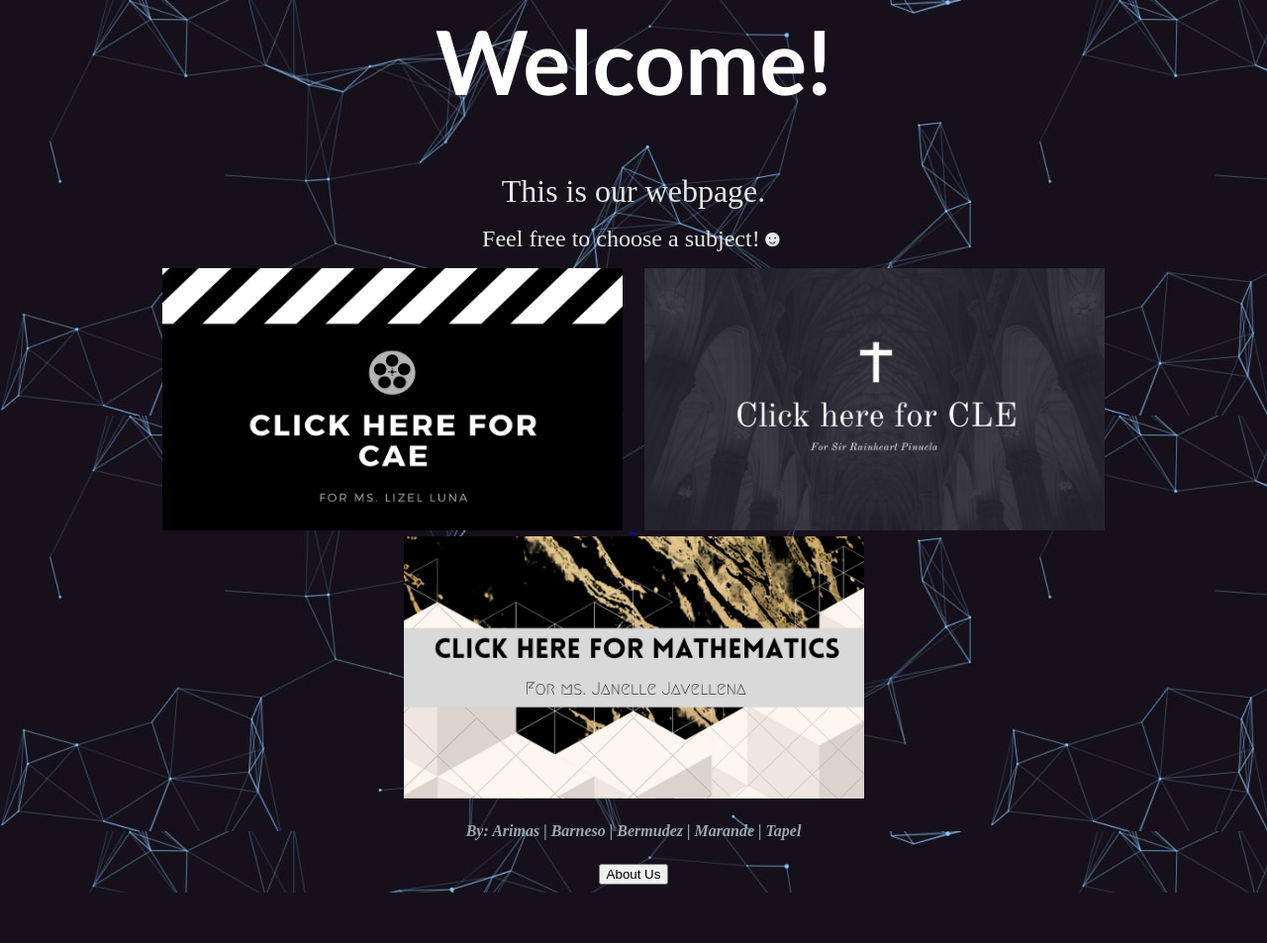
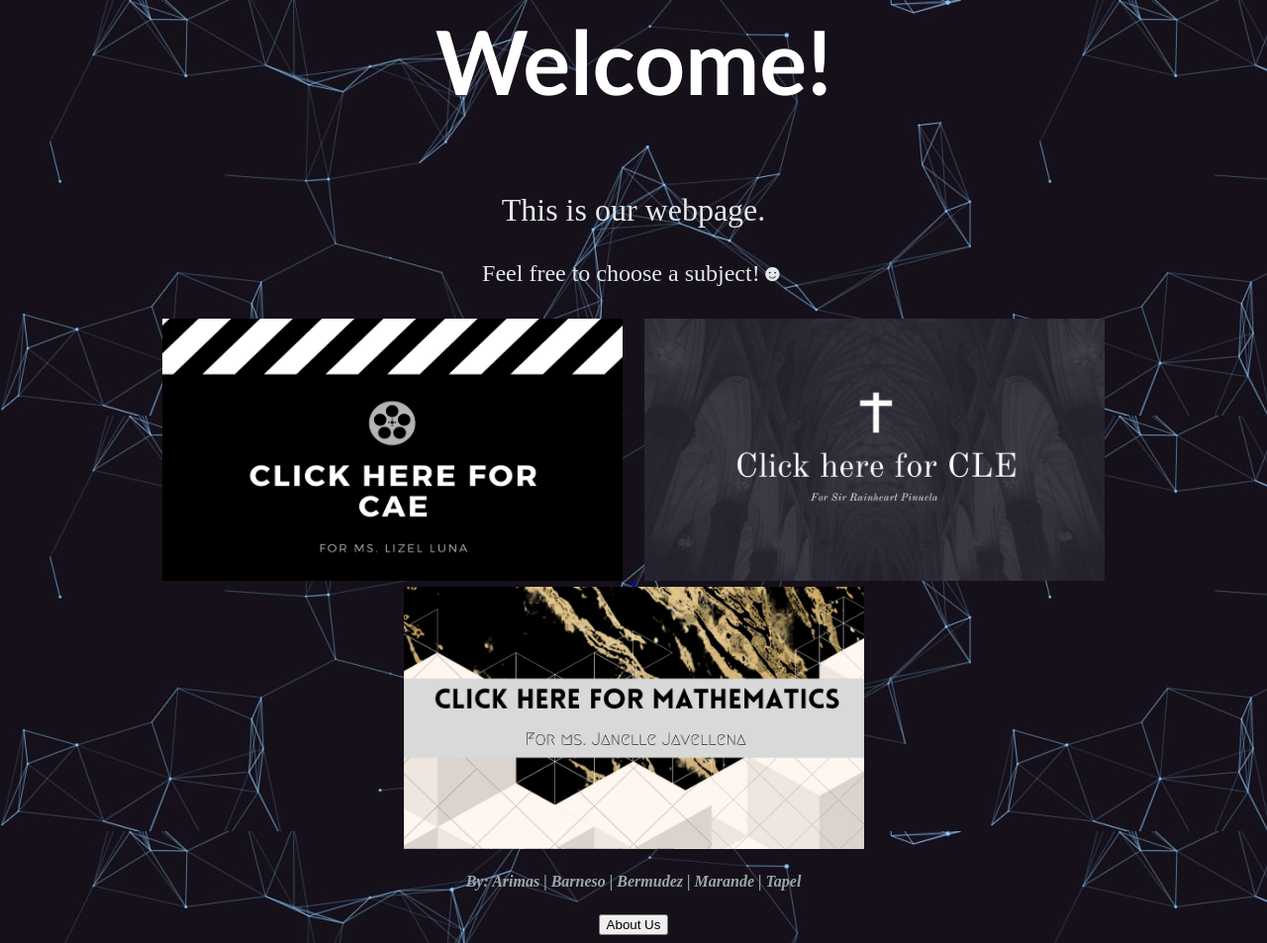
Before and after one commit to Princess-Bermudez/PTSubmissionWebsite, a PHP site: page / in a window 1280 px wide. Shown: the whole page at 99% size. Before the commit the page ends 902 px from the top, so only its background shows below. Run offline with PHP 8.4, Linux system fonts and the light colour scheme.

Commit message:
Update index.php

```diff
--- a/index.php
+++ b/index.php
@@ -8,9 +8,9 @@
  <h1 align="center" style="font-size:7vw"><font color="white" face="Calibri">
     Welcome!
  </h1>
-<p align="center"><font color="#e3e8ea" face="Century Gothic" size="6">
+	 <br>
+<font color="#e3e8ea" face="Century Gothic" size="6">
     This is our webpage.
-<p>
 <p align="center"><font color="#e3e8ea" face="Century Gothic" size="5">
     Feel free to choose a subject!☻
 </p></h2>
```
